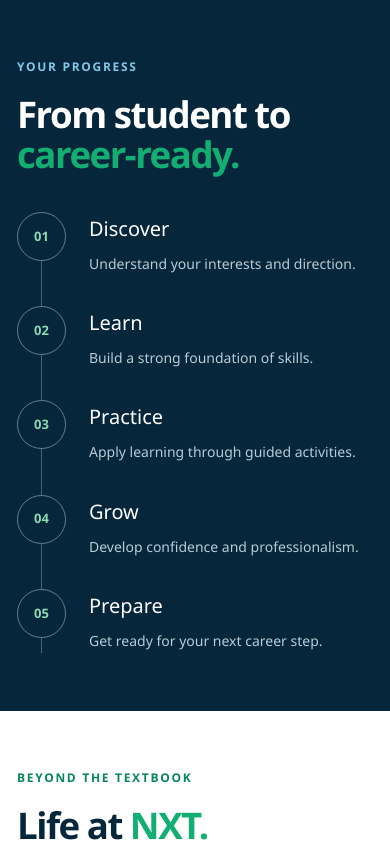
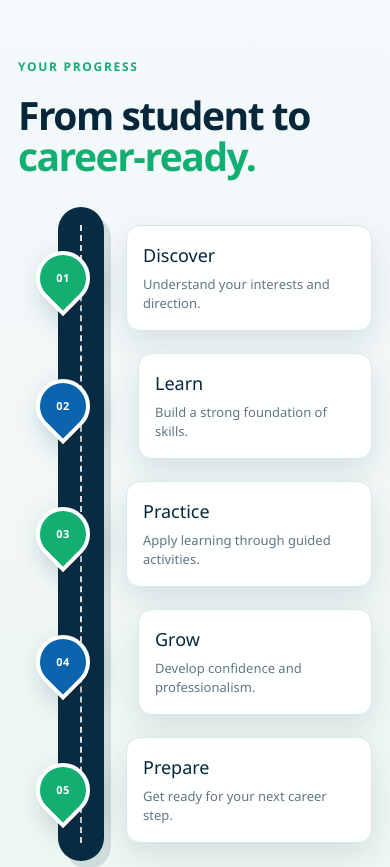
Before and after one commit to Titusdias/Nxt-academy2, a Next.js app: page / in a window 390 px wide. Shown: the part 3900-4767 px from the top of the page. Built offline with nearby package versions, Linux system fonts and the light colour scheme.

Commit message:
Redesign student journey as roadmap

```diff
--- a/app/components/ReferenceHero.tsx
+++ b/app/components/ReferenceHero.tsx
@@ -9,7 +9,6 @@ const links = [
   ['Courses', 'courses'],
   ['Why NXT', 'why-nxt'],
   ['Student Life', 'student-life'],
-  ['Admissions', 'admissions'],
   ['Contact', 'contact'],
 ];
 
--- a/app/page.tsx
+++ b/app/page.tsx
@@ -25,8 +25,6 @@ const programs = [
   { title: 'Diploma in Aviation and Hospitality Management', duration: '1 year', detail: 'Guest service · Aviation · Communication', image: '/course-diploma-hospitality.png' },
   { title: 'Diploma in Hospital Administration', duration: '1 year', detail: 'Healthcare service · Administration', image: '/course-hospital-admin.png' },
 ];
-
-const admissionsWhatsApp = 'https://wa.me/918217337597?text=Hello%20NXT%20Academy%2C%20I%20would%20like%20to%20enquire%20about%20admissions.';
 
 const steps = [
   ['01', 'Discover', 'Understand your interests and direction.'],
@@ -103,9 +101,19 @@ export default function Home() {
         <div className="experience-copy"><span className="eyebrow">THE LEARNING EXPERIENCE</span><h2>Less watching.<br /><em>More doing.</em></h2><p>Practical activities make it easier to understand, remember and confidently use what you learn.</p><div className="activity-list">{['Presentation practice', 'Communication sessions', 'Role play & group activities', 'Professional grooming', 'Practical demonstrations', 'Career guidance'].map(item => <span key={item}><CircleCheck size={18} />{item}</span>)}</div></div>
       </section>
 
-      <section className="section journey-redesign">
-        <div><span className="eyebrow">YOUR PROGRESS</span><h2>From student to<br /><em>career-ready.</em></h2></div>
-        <div className="journey-steps">{steps.map(([number, title, text]) => <article key={title}><span>{number}</span><div><h3>{title}</h3><p>{text}</p></div></article>)}</div>
+      <section id="journey" className="section journey-roadmap">
+        <div className="roadmap-heading"><span className="eyebrow">YOUR PROGRESS</span><h2>From student to <em>career-ready.</em></h2></div>
+        <div className="roadmap-stage">
+          <svg className="roadmap-road" viewBox="0 0 1000 600" preserveAspectRatio="none" aria-hidden="true">
+            <path className="roadmap-shadow" d="M65 500 C180 570 330 525 300 405 C270 290 430 250 520 340 C610 430 760 350 720 240 C680 130 830 80 950 115" />
+            <path className="roadmap-surface" d="M65 500 C180 570 330 525 300 405 C270 290 430 250 520 340 C610 430 760 350 720 240 C680 130 830 80 950 115" />
+            <path className="roadmap-centre" d="M65 500 C180 570 330 525 300 405 C270 290 430 250 520 340 C610 430 760 350 720 240 C680 130 830 80 950 115" />
+          </svg>
+          {steps.map(([number, title, text], index) => <article className={`roadmap-stop roadmap-stop-${index + 1}`} key={title}>
+            <span className="roadmap-pin"><b>{number}</b></span>
+            <div className="roadmap-copy"><h3>{title}</h3><p>{text}</p></div>
+          </article>)}
+        </div>
       </section>
 
       <section id="student-life" className="section life-redesign">
@@ -115,16 +123,6 @@ export default function Home() {
           <figure><Image src="/nxt-classroom-hero.webp" fill unoptimized sizes="(max-width:760px) 100vw, 35vw" alt="A student building confidence in class" /><figcaption><span>02 · PROFESSIONAL GROWTH</span><h3>Find your voice</h3></figcaption></figure>
           <figure><Image src="/academy-campus.jpeg" fill unoptimized sizes="(max-width:760px) 100vw, 35vw" alt="NXT Academy campus in Mangaluru" /><figcaption><span>03 · YOUR CAMPUS</span><h3>A place to begin</h3></figcaption></figure>
         </div>
-      </section>
-
-      <section id="admissions" className="section admissions-redesign">
-        <div><span className="eyebrow">WHO CAN APPLY?</span><h2>Finished SSLC or PUC?<br /><em>Your next chapter is here.</em></h2><p>Explore practical, career-focused training in aviation, hospitality and hospital administration. Our admissions team can help you understand each program and its requirements.</p><a className="primary-action" href={admissionsWhatsApp} target="_blank" rel="noopener noreferrer">Talk to admissions <ArrowRight size={18} /></a></div>
-        <div className="admissions-card"><span>YOUR STARTING POINT</span><strong>SSLC <em>&amp;</em> PUC</strong><p>Your interests. Your skills.<br />A direction that’s yours.</p><small>Program-specific eligibility is confirmed by admissions.</small></div>
-      </section>
-
-      <section className="section parent-redesign">
-        <div><span className="eyebrow">FOR PARENTS &amp; GUARDIANS</span><h2>A clearer next step<br /><em>for their future.</em></h2><p>Choosing a course after school is an important family decision. Get a clear understanding of the training, activities and expectations before enrolment.</p><a href={admissionsWhatsApp} target="_blank" rel="noopener noreferrer" className="inline-link">Speak with admissions <ArrowRight size={18} /></a></div>
-        <div className="parent-points"><article><BookOpen /><div><h3>Learning with structure</h3><p>Understand the program, learning activities and expectations.</p></div></article><article><BriefcaseBusiness /><div><h3>Skills with practical value</h3><p>Training focused on communication, service and professional readiness.</p></div></article><article><Users /><div><h3>Confidence through participation</h3><p>A supportive environment for communication, presentation and growth.</p></div></article></div>
       </section>
 
       <section id="faq" className="section faq-redesign">
@@ -138,7 +136,7 @@ export default function Home() {
       </section>
     </main>
 
-    <footer className="site-footer"><div className="footer-grid"><div><Brand /><p>Practical learning and professional growth for students in Mangaluru.</p></div><div><h3>Explore NXT</h3><a href="#courses">Courses</a><a href="#why-nxt">Why NXT</a><a href="#student-life">Student life</a></div><div><h3>Your next step</h3><a href="#courses">Hospitality</a><a href="#courses">Aviation</a><a href="#admissions">Admissions</a><a href="#faq">FAQs</a></div><div><h3>Contact</h3><a href="tel:+918217337597">+91 821 733 7597</a><a href="mailto:nxtacademy69@gmail.com">nxtacademy69@gmail.com</a><a href="https://wa.me/918217337597" target="_blank" rel="noopener noreferrer">WhatsApp <ArrowUpRight size={14} /></a></div></div><div className="footer-bottom"><span>© {new Date().getFullYear()} NXT Academy of Creative Studies</span><span>Mangaluru, Karnataka</span></div></footer>
+    <footer className="site-footer"><div className="footer-grid"><div><Brand /><p>Practical learning and professional growth for students in Mangaluru.</p></div><div><h3>Explore NXT</h3><a href="#courses">Courses</a><a href="#why-nxt">Why NXT</a><a href="#student-life">Student life</a></div><div><h3>Your next step</h3><a href="#courses">Hospitality</a><a href="#courses">Aviation</a><a href="#contact">Enquire</a><a href="#faq">FAQs</a></div><div><h3>Contact</h3><a href="tel:+918217337597">+91 821 733 7597</a><a href="mailto:nxtacademy69@gmail.com">nxtacademy69@gmail.com</a><a href="https://wa.me/918217337597" target="_blank" rel="noopener noreferrer">WhatsApp <ArrowUpRight size={14} /></a></div></div><div className="footer-bottom"><span>© {new Date().getFullYear()} NXT Academy of Creative Studies</span><span>Mangaluru, Karnataka</span></div></footer>
     <a className="floating-whatsapp" href="https://wa.me/918217337597" target="_blank" rel="noopener noreferrer" aria-label="Chat with NXT Academy on WhatsApp"><MessageCircle size={23} /></a>
     <ProgramDialog program={program} onClose={() => setProgram(null)} />
   </>;
--- a/app/redesign.css
+++ b/app/redesign.css
@@ -268,3 +268,55 @@ body{font-family:"Segoe UI",Arial,Helvetica,sans-serif;background:#fbfdfe}
   .program-dialog .program-focus-list li{min-height:53px}
   .program-fee-row,.program-fee-total{padding-inline:10px}
 }
+
+/* Five-step student journey as a winding roadmap. */
+.journey-roadmap{overflow:hidden;background:linear-gradient(180deg,#f4f9fb 0%,#eef7f4 100%)}
+.roadmap-heading{max-width:920px;margin:0 auto;text-align:center}
+.roadmap-heading .eyebrow{color:var(--green)}
+.roadmap-heading h2{font-size:clamp(38px,5vw,66px)}
+.roadmap-heading h2 em{color:var(--green)}
+.roadmap-stage{position:relative;width:min(1180px,100%);height:620px;margin:34px auto 0}
+.roadmap-road{position:absolute;inset:0;width:100%;height:100%;overflow:visible}
+.roadmap-road path{fill:none;stroke-linecap:round;stroke-linejoin:round}
+.roadmap-shadow{stroke:rgba(6,38,59,.17);stroke-width:88;transform:translateY(12px)}
+.roadmap-surface{stroke:#082d43;stroke-width:76}
+.roadmap-centre{stroke:#fff;stroke-width:3;stroke-dasharray:17 17;opacity:.92}
+.roadmap-stop{position:absolute;z-index:2;width:0;height:0}
+.roadmap-stop-1{left:7%;top:82%}
+.roadmap-stop-2{left:30%;top:67%}
+.roadmap-stop-3{left:52%;top:57%}
+.roadmap-stop-4{left:72%;top:39%}
+.roadmap-stop-5{left:94%;top:19%}
+.roadmap-pin{position:absolute;left:0;top:0;width:66px;height:66px;display:grid;place-items:center;border:5px solid #fff;border-radius:50% 50% 50% 0;background:var(--green);color:#fff;box-shadow:0 12px 28px rgba(6,38,59,.28);transform:translate(-50%,-50%) rotate(-45deg);transition:background .25s,transform .25s}
+.roadmap-pin b{font-size:13px;letter-spacing:.6px;transform:rotate(45deg)}
+.roadmap-stop:nth-of-type(even) .roadmap-pin{background:var(--blue)}
+.roadmap-stop:hover .roadmap-pin{background:#f2b927;transform:translate(-50%,-50%) rotate(-45deg) scale(1.08)}
+.roadmap-copy{position:absolute;width:224px;padding:15px 17px;border:1px solid #d8e6ea;border-radius:14px;background:rgba(255,255,255,.96);box-shadow:0 12px 30px rgba(6,38,59,.11);transition:border-color .25s,box-shadow .25s,transform .25s}
+.roadmap-stop:nth-of-type(odd) .roadmap-copy{left:0;bottom:58px;transform:translateX(-50%)}
+.roadmap-stop:nth-of-type(even) .roadmap-copy{left:0;top:58px;transform:translateX(-50%)}
+.roadmap-stop.roadmap-stop-1 .roadmap-copy{left:40px;bottom:56px;transform:none!important}
+.roadmap-stop.roadmap-stop-5 .roadmap-copy{left:-230px;top:58px;transform:none!important}
+.roadmap-stop:hover .roadmap-copy{border-color:var(--green);box-shadow:0 18px 36px rgba(6,38,59,.16)}
+.roadmap-stop:nth-of-type(odd):hover .roadmap-copy{transform:translate(-50%,-4px)}
+.roadmap-stop:nth-of-type(even):hover .roadmap-copy{transform:translate(-50%,4px)}
+.roadmap-stop.roadmap-stop-1:hover .roadmap-copy,.roadmap-stop.roadmap-stop-5:hover .roadmap-copy{transform:translateY(-4px)!important}
+.roadmap-copy h3{margin:0 0 6px;color:var(--ink);font-size:19px}
+.roadmap-copy p{margin:0;color:#607783;font-size:13px;line-height:1.5}
+
+@media(max-width:760px){
+  .journey-roadmap{padding-inline:18px}
+  .roadmap-heading{text-align:left}
+  .roadmap-heading h2{font-size:39px;line-height:1.05}
+  .roadmap-stage{height:auto;margin-top:30px;padding:7px 0 7px 18px}
+  .roadmap-stage:before{content:'';position:absolute;left:40px;top:0;bottom:0;width:46px;border-radius:28px;background:#082d43;box-shadow:7px 8px 0 rgba(6,38,59,.13)}
+  .roadmap-stage:after{content:'';position:absolute;left:62px;top:18px;bottom:18px;border-left:2px dashed rgba(255,255,255,.86)}
+  .roadmap-road{display:none}
+  .roadmap-stop,.roadmap-stop-1,.roadmap-stop-2,.roadmap-stop-3,.roadmap-stop-4,.roadmap-stop-5{position:relative;left:auto;top:auto;width:auto;height:auto;display:grid;grid-template-columns:90px minmax(0,1fr);align-items:center;min-height:128px;margin:0}
+  .roadmap-pin{position:relative;z-index:2;left:auto;top:auto;width:54px;height:54px;border-width:4px;transform:rotate(-45deg)}
+  .roadmap-pin b{font-size:11px}
+  .roadmap-stop:hover .roadmap-pin{transform:rotate(-45deg) scale(1.05)}
+  .roadmap-copy,.roadmap-stop:nth-of-type(odd) .roadmap-copy,.roadmap-stop:nth-of-type(even) .roadmap-copy,.roadmap-stop-1 .roadmap-copy,.roadmap-stop-5 .roadmap-copy{position:relative;left:auto;top:auto;bottom:auto;width:auto;padding:16px;transform:none!important}
+  .roadmap-stop:nth-of-type(even) .roadmap-copy{margin-left:12px}
+  .roadmap-stop:hover .roadmap-copy,.roadmap-stop:nth-of-type(odd):hover .roadmap-copy,.roadmap-stop:nth-of-type(even):hover .roadmap-copy,.roadmap-stop-1:hover .roadmap-copy,.roadmap-stop-5:hover .roadmap-copy{transform:translateY(-2px)!important}
+  .roadmap-copy h3{font-size:18px}
+}
```
